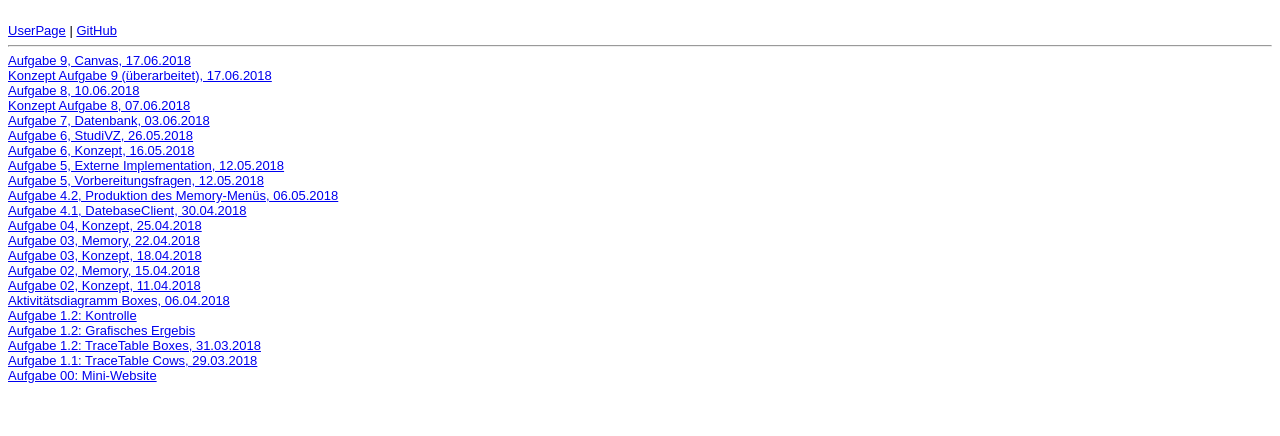
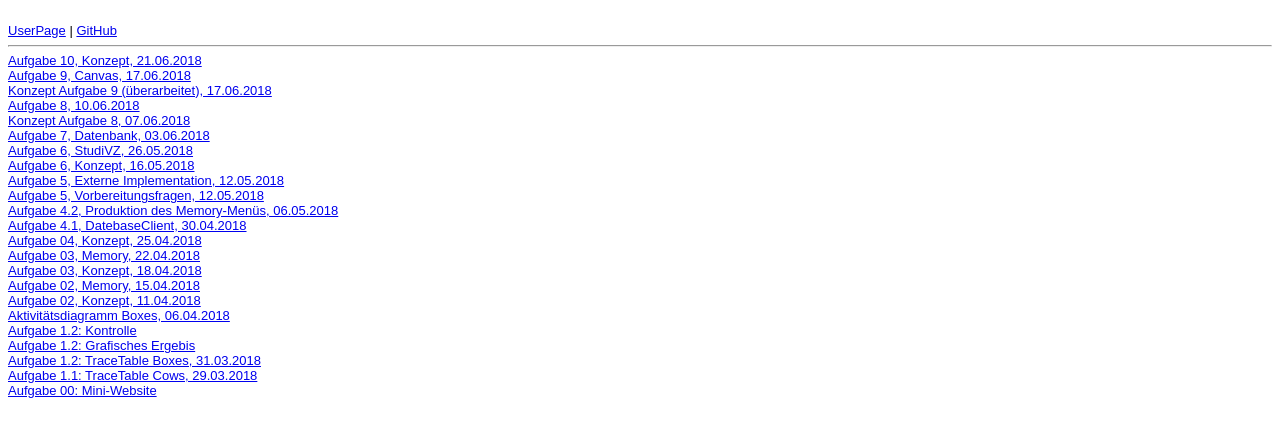
Before and after one commit to samafi/samafi.github.io, a plain HTML site: page Steckbrief/steckbrief.htm in a window 1280 px wide. Drawn offline with Linux system fonts and the light colour scheme.

Commit message:
A.10 Konzept

```diff
--- a/Steckbrief/steckbrief.htm
+++ b/Steckbrief/steckbrief.htm
@@ -21,22 +21,20 @@ body {
 	<br>
 	<hr>
 
+<a href="https://github.com/samafi/EIA2sarahfink/blob/master/Aufgabe10/Konzept10.jpg" target= "_blank"> Aufgabe 10, Konzept, 21.06.2018</a> <br>
+
 <a href="https://samafi.github.io/EIA2sarahfink/Aufgabe9/canvas.html" target= "_blank"> Aufgabe 9, Canvas, 17.06.2018</a> <br>
-
 <a href="https://github.com/samafi/EIA2sarahfink/blob/master/Aufgabe9/konzept9.pdf" target= "_blank"> Konzept Aufgabe 9 (überarbeitet), 17.06.2018</a> <br>
 
 <a href="https://samafi.github.io/EIA2sarahfink/Aufgabe8/Aufgabe8.html" target= "_blank">Aufgabe 8, 10.06.2018</a> <br>
-
 <a href="https://samafi.github.io/EIA2sarahfink/Konzept8.JPG" target= "_blank"> Konzept Aufgabe 8, 07.06.2018</a> <br>
 
 <a href="https://mongodbrowser.herokuapp.com/?u=user1&p=passwort1&a=ds247270.mlab.com:47270/eiadatenbank&n=eiadatenbank&c=Collection" target= "_blank"> Aufgabe 7, Datenbank, 03.06.2018</a> <br>
 
 <a href="https://samafi.github.io/EIA2sarahfink/Aufgabe6/Aufgabe6.html" target= "_blank"> Aufgabe 6, StudiVZ, 26.05.2018</a> <br>
-
 <a href="https://samafi.github.io/EIA2sarahfink/Aufgabe6/Konzept%20Aufgabe6.pdf" target= "_blank"> Aufgabe 6, Konzept, 16.05.2018</a> <br>
 
 <a href="https://eia-heroku-app.herokuapp.com/?a=21&b=21" target= "_blank"> Aufgabe 5, Externe Implementation, 12.05.2018</a> <br>
-
 <a href="https://samafi.github.io/EIA2sarahfink/Aufgabe5/Aufgabe5.html" target= "_blank"> Aufgabe 5, Vorbereitungsfragen, 12.05.2018</a> <br>
 
 <a href="https://samafi.github.io/EIA2sarahfink/Aufgabe4b/Aufgabe4b.html" target= "_blank"> Aufgabe 4.2, Produktion des Memory-Menüs, 06.05.2018</a> <br>
```
